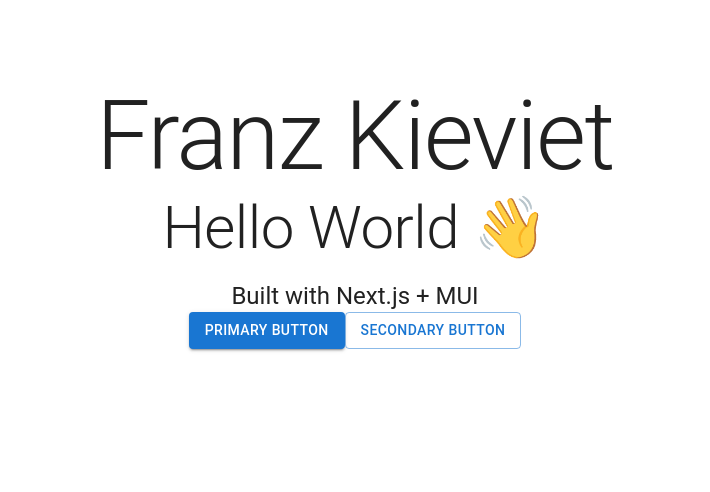
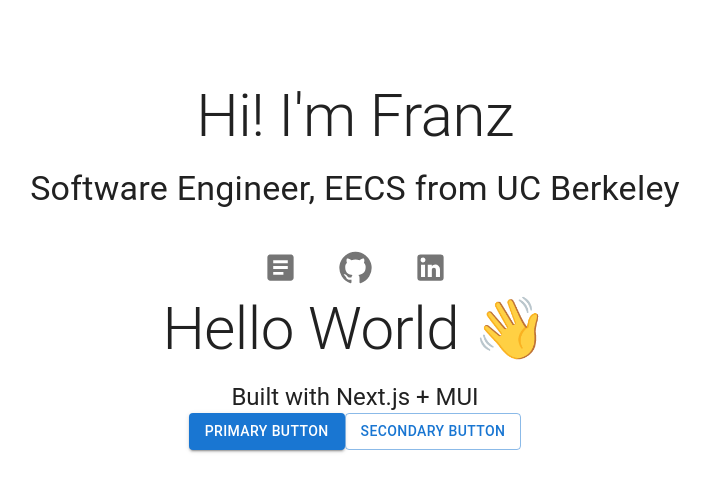
Before and after one commit to FranzKieviet/personalwebsite, a Next.js app: page / in a window 1280 px wide. Shown: the top 492 px of the page, without its empty margins (285-995 px from the left). Built offline with nearby package versions, Linux system fonts and the light colour scheme.

Commit message:
Add resume, github, linkedin icons to hero page

```diff
--- a/package.json
+++ b/package.json
@@ -11,6 +11,7 @@
   "dependencies": {
     "@emotion/react": "^11.14.0",
     "@emotion/styled": "^11.14.1",
+    "@mui/icons-material": "^9.1.1",
     "@mui/material": "^9.1.1",
     "next": "16.2.9",
     "react": "19.2.4",
--- a/src/components/Hero.tsx
+++ b/src/components/Hero.tsx
@@ -1,9 +1,38 @@
-import { Typography } from "@mui/material";
+import GitHubIcon from "@mui/icons-material/GitHub";
+import LinkedInIcon from "@mui/icons-material/LinkedIn";
+import ArticleIcon from '@mui/icons-material/Article';
+
+import { Container, Stack, Button, IconButton, Box, Typography } from "@mui/material";
 
 export default function Hero() {
     return (
-        <Typography variant="h1">
-            Franz Kieviet
-        </Typography>
+        <Container maxWidth="md">
+            <Typography variant="h2">
+                Hi! I'm Franz
+            </Typography>
+
+            <Typography variant="h4" sx={{ mt: 2 }}>
+                Software Engineer, EECS from UC Berkeley
+            </Typography>
+
+            {/* We add a box to center the entire button group */}
+            <Box sx={{ display: "flex", justifyContent: "center", mt: 4 }}>
+                {/* Stack to handle the layout between the buttons */}
+                <Stack direction="row" spacing={3}>
+                    <IconButton href="https://franzkieviet.com/resume" target="_blank" size="medium">
+                        <ArticleIcon fontSize="large"/>
+                    </IconButton>
+                    <IconButton href="https://github.com/franzkieviet" target="_blank" size="medium">
+                        <GitHubIcon fontSize="large"/>
+                    </IconButton>
+                    <IconButton href="https://linkedin.com/in/franzkieviet" target="_blank" size="medium">
+                        <LinkedInIcon fontSize="large"/>
+                    </IconButton>
+                </Stack>
+            </Box>
+
+        </Container>
+
+
     );
 }
```
Also changed, not shown: 1 other file (tests, documents, lock files or other folders).
